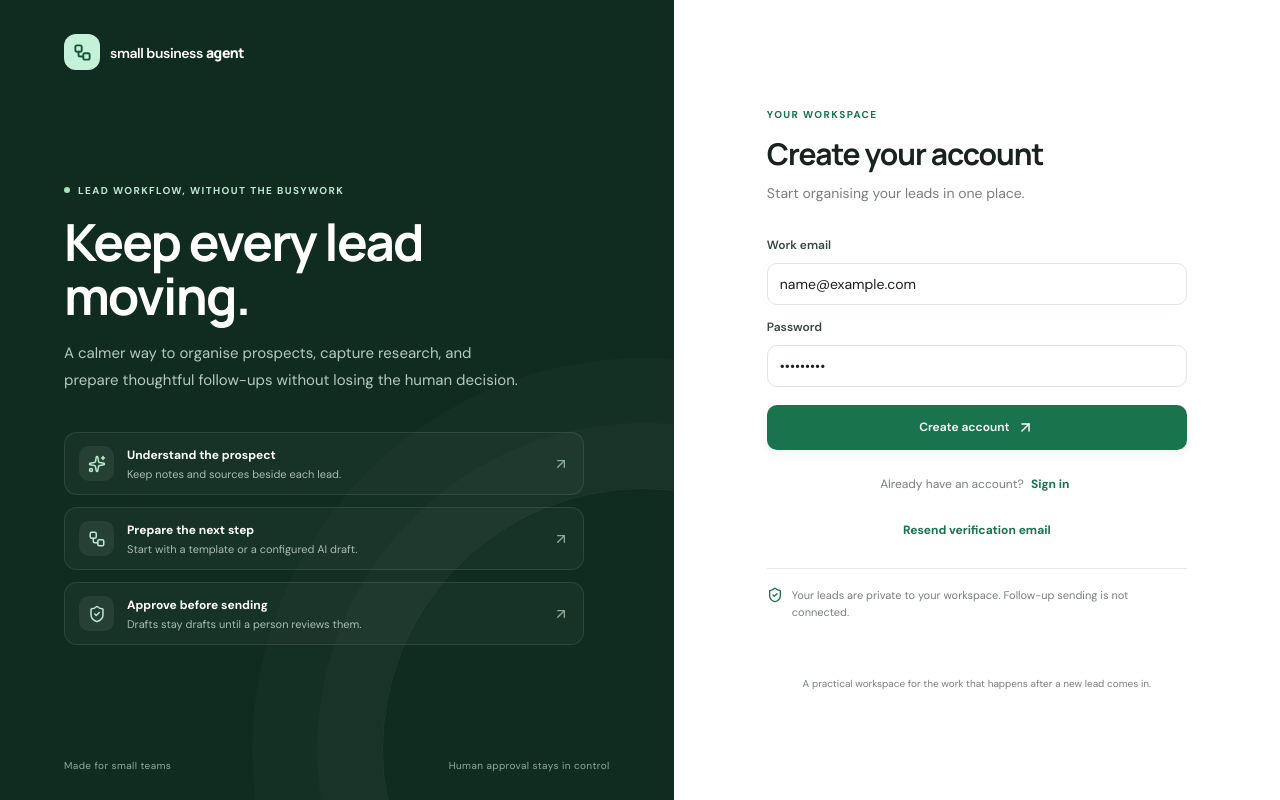
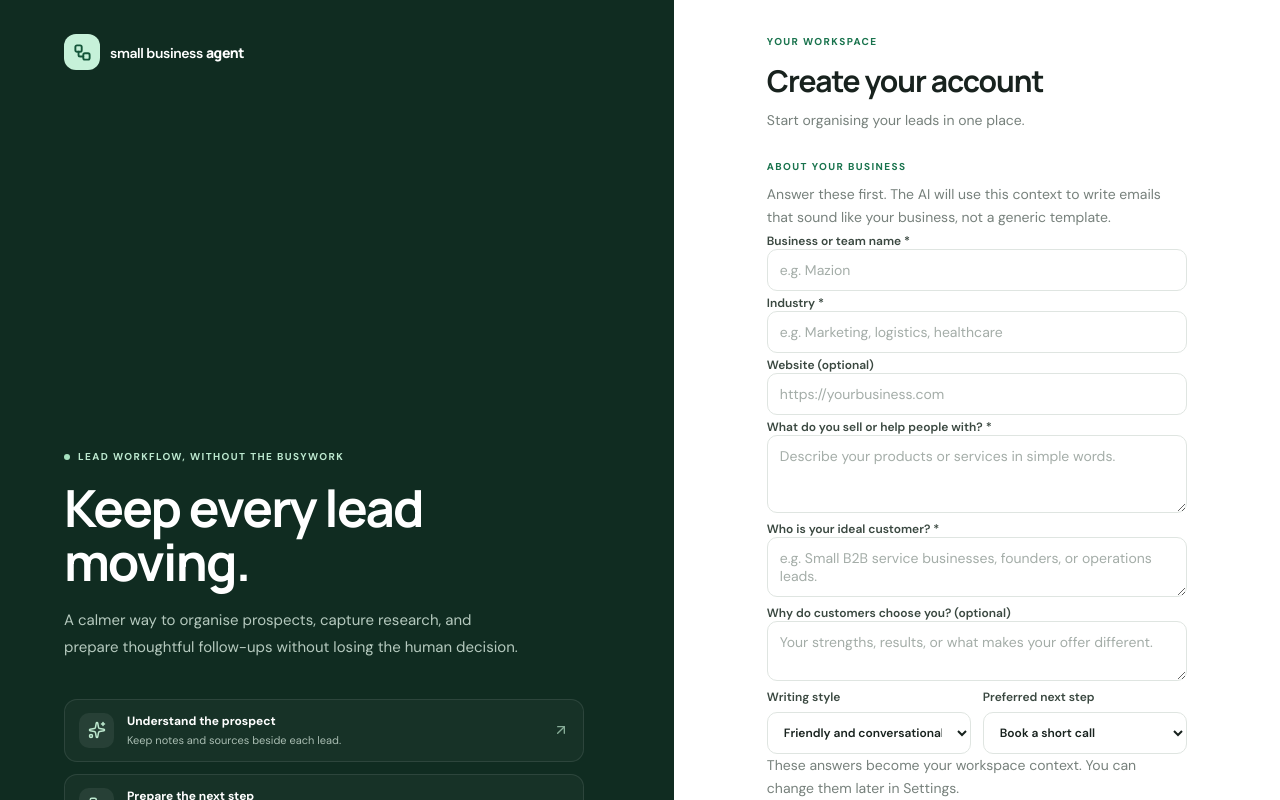
Before and after one commit to ebubechukwusamuel/small-business-agent, a Next.js app: page /login in a window 1280 px wide. Both pictures are taken after typing "name@example.com", "Sample123" into the empty fields and a click on the button "Create an account". Shown: the top 800 px of the page. Built offline with nearby package versions, Linux system fonts and the light colour scheme; no server answers.

Commit message:
Add business onboarding before account creation

```diff
--- a/src/app/login/page.tsx
+++ b/src/app/login/page.tsx
@@ -13,6 +13,16 @@ export default function LoginPage() {
   const [loading, setLoading] = useState(false);
   const [message, setMessage] = useState("");
   const [error, setError] = useState("");
+  const [businessProfile, setBusinessProfile] = useState({
+    businessName: "",
+    industry: "",
+    website: "",
+    offering: "",
+    idealCustomer: "",
+    differentiator: "",
+    voice: "friendly and conversational",
+    callToAction: "book a short discovery call",
+  });
   const configured = Boolean(process.env.NEXT_PUBLIC_SUPABASE_URL && process.env.NEXT_PUBLIC_SUPABASE_PUBLISHABLE_KEY);
 
   async function resendConfirmation() {
@@ -52,6 +62,12 @@ export default function LoginPage() {
       setError("Connect the new Supabase project first. Copy its URL and publishable key into .env.local.");
       return;
     }
+    if (mode === "signup") {
+      if (!businessProfile.businessName.trim() || !businessProfile.industry.trim() || !businessProfile.offering.trim() || !businessProfile.idealCustomer.trim()) {
+        setError("Complete your business name, industry, what you offer, and ideal customer before creating an account.");
+        return;
+      }
+    }
     setLoading(true);
     try {
       const supabase = createClient();
@@ -64,7 +80,21 @@ export default function LoginPage() {
         const { data, error: authError } = await supabase.auth.signUp({
           email: email.trim(),
           password,
-          options: { emailRedirectTo: (process.env.NEXT_PUBLIC_SITE_URL?.replace(/\/+$/, "") || window.location.origin) + "/auth/callback" },
+          options: {
+            emailRedirectTo: (process.env.NEXT_PUBLIC_SITE_URL?.replace(/\/+$/, "") || window.location.origin) + "/auth/callback",
+            data: {
+              business_name: businessProfile.businessName.trim(),
+              business_profile: {
+                industry: businessProfile.industry.trim(),
+                website: businessProfile.website.trim(),
+                offering: businessProfile.offering.trim(),
+                ideal_customer: businessProfile.idealCustomer.trim(),
+                differentiator: businessProfile.differentiator.trim(),
+                voice: businessProfile.voice,
+                call_to_action: businessProfile.callToAction,
+              },
+            },
+          },
         });
         if (authError) throw authError;
         if (!data.session) {
@@ -112,6 +142,44 @@ export default function LoginPage() {
           {error && <div className="notice notice-error" role="alert">{error}</div>}
           {message && <div className="notice notice-success" role="status">{message}</div>}
           <form className="auth-form" onSubmit={onSubmit}>
+            {mode === "signup" && <section className="onboarding-fields">
+              <div className="onboarding-intro">
+                <div className="eyebrow">ABOUT YOUR BUSINESS</div>
+                <p>Answer these first. The AI will use this context to write emails that sound like your business, not a generic template.</p>
+              </div>
+              <label className="field-label" htmlFor="businessName">Business or team name *</label>
+              <input id="businessName" className="text-input" autoComplete="organization" placeholder="e.g. Mazion" maxLength={100} value={businessProfile.businessName} onChange={e => setBusinessProfile({ ...businessProfile, businessName: e.target.value })} required />
+              <label className="field-label" htmlFor="industry">Industry *</label>
+              <input id="industry" className="text-input" placeholder="e.g. Marketing, logistics, healthcare" maxLength={120} value={businessProfile.industry} onChange={e => setBusinessProfile({ ...businessProfile, industry: e.target.value })} required />
+              <label className="field-label" htmlFor="website">Website (optional)</label>
+              <input id="website" className="text-input" type="url" placeholder="https://yourbusiness.com" value={businessProfile.website} onChange={e => setBusinessProfile({ ...businessProfile, website: e.target.value })} />
+              <label className="field-label" htmlFor="offering">What do you sell or help people with? *</label>
+              <textarea id="offering" className="text-input" rows={3} maxLength={1200} placeholder="Describe your products or services in simple words." value={businessProfile.offering} onChange={e => setBusinessProfile({ ...businessProfile, offering: e.target.value })} required />
+              <label className="field-label" htmlFor="idealCustomer">Who is your ideal customer? *</label>
+              <textarea id="idealCustomer" className="text-input" rows={2} maxLength={800} placeholder="e.g. Small B2B service businesses, founders, or operations leads." value={businessProfile.idealCustomer} onChange={e => setBusinessProfile({ ...businessProfile, idealCustomer: e.target.value })} required />
+              <label className="field-label" htmlFor="differentiator">Why do customers choose you? (optional)</label>
+              <textarea id="differentiator" className="text-input" rows={2} maxLength={800} placeholder="Your strengths, results, or what makes your offer different." value={businessProfile.differentiator} onChange={e => setBusinessProfile({ ...businessProfile, differentiator: e.target.value })} />
+              <div className="two-col">
+                <label className="field-label" htmlFor="voice">Writing style
+                  <select id="voice" className="text-input" value={businessProfile.voice} onChange={e => setBusinessProfile({ ...businessProfile, voice: e.target.value })}>
+                    <option value="friendly and conversational">Friendly and conversational</option>
+                    <option value="professional and direct">Professional and direct</option>
+                    <option value="warm and helpful">Warm and helpful</option>
+                    <option value="confident and concise">Confident and concise</option>
+                  </select>
+                </label>
+                <label className="field-label" htmlFor="callToAction">Preferred next step
+                  <select id="callToAction" className="text-input" value={businessProfile.callToAction} onChange={e => setBusinessProfile({ ...businessProfile, callToAction: e.target.value })}>
+                    <option value="book a short discovery call">Book a short call</option>
+                    <option value="reply to this email">Reply to the email</option>
+                    <option value="view the website">Visit the website</option>
+                    <option value="request a quote">Request a quote</option>
+                  </select>
+                </label>
+              </div>
+              <p className="onboarding-privacy">These answers become your workspace context. You can change them later in Settings.</p>
+            </section>}
+            {mode === "signup" && <div className="auth-section-heading">Create your login</div>}
             <label className="field-label" htmlFor="email">Work email</label>
             <input id="email" className="text-input" type="email" autoComplete="email" placeholder="you@company.com" value={email} onChange={e => setEmail(e.target.value)} required />
             <div className="field-label-row"><label className="field-label" htmlFor="password">Password</label>{mode === "signin" && <span className="field-hint">Use your account password</span>}</div>
```
